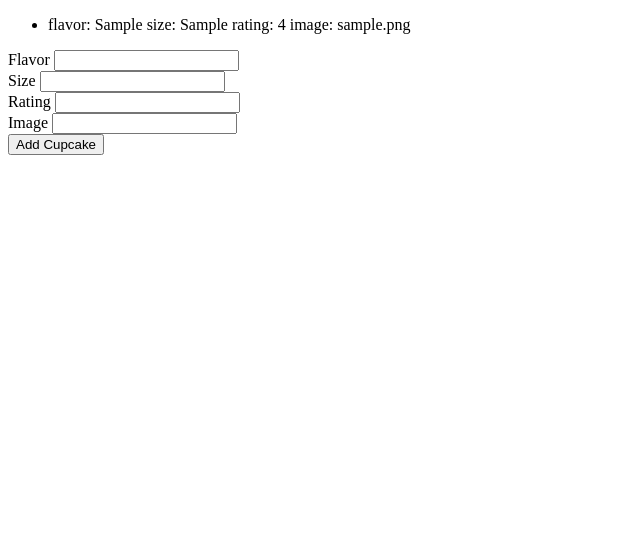
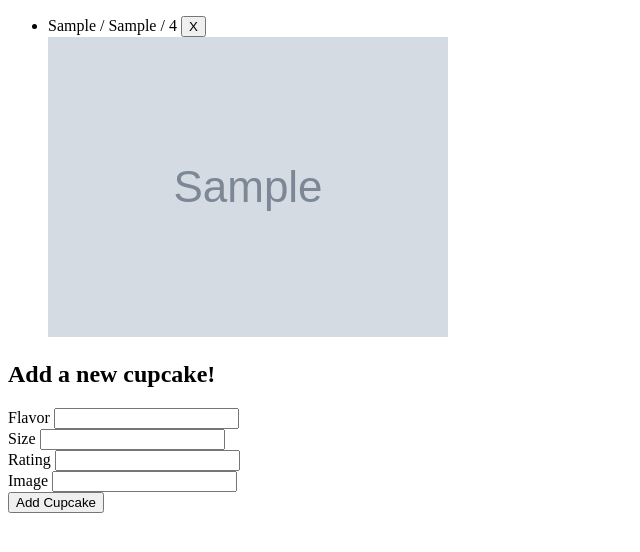
Before and after one commit to andrepautin/flask-cupcakes, a Flask app: page / in a window 1280 px wide. Shown: the top 552 px of the page, without its empty margins (0-640 px from the left). Run offline with Flask 2, Linux system fonts and the light colour scheme; tables that the repository leaves empty hold one stand-in row (values such as "Sample post"); grey boxes marked "Sample" are stand-in pictures; some libraries are stand-ins or nearby versions.

Commit message:
add more JS

```diff
--- a/app.py
+++ b/app.py
@@ -5,14 +5,14 @@ from models import db, connect_db, Cupcake
 
 app = Flask(__name__)
 
-app.config['SECRET_KEY'] = "secret"
 app.config['SQLALCHEMY_DATABASE_URI'] = "postgresql:///cupcakes"
 app.config['SQLALCHEMY_TRACK_MODIFICATIONS'] = False
+app.config['SECRET_KEY'] = "secret"
 
 toolbar = DebugToolbarExtension(app)
 
 connect_db(app)
-db.create_all()
+# db.create_all()
 
 @app.route("/")
 def root():
@@ -77,11 +77,12 @@ def create_cupcake():
          "rating": 10,
          "image": "imageurl.com"}
     """
+    data = request.json
 
-    flavor = request.json["flavor"]
-    size = request.json["size"]
-    rating = request.json["rating"]
-    image = request.json["image"]
+    flavor = data["flavor"]
+    size = data["size"]
+    rating = data["rating"]
+    image = data["image"] or None
 
     cupcake = Cupcake(flavor=flavor, size=size, rating=rating, image=image)
     db.session.add(cupcake)
@@ -126,7 +127,7 @@ def update_cupcake(cupcake_id):
     cupcake.rating = data["rating"]
     cupcake.image = data["image"]
 
-
+    db.session.add(cupcake)
     db.session.commit()
     serialized = cupcake.serialize()
 
--- a/static/handle_cupcakes.js
+++ b/static/handle_cupcakes.js
@@ -1,16 +1,72 @@
-const BASE_URL = "http://localhost:5000";
+const BASE_URL = "http://localhost:5000/api";
 
-async function getCupcakes() {
-    let response = await axios.get("/api/cupcakes");
+function generateCupcakeHTML(cupcake) {
+    return `
+        <div data-cupcake-id=${cupcake.id}>
+            <li>
+                ${cupcake.flavor} / ${cupcake.size} / ${cupcake.rating}
+                <button class="delete-button">X</button>
+            </li>
+            <img class="cupcake-img"
+                src="${cupcake.image}"
+                alt="(no image provided)"
+        </div>
+    `;
+}
+
+async function showCupcakesOnStart() {
+    // shows cupcakes when the page is loaded
+    let response = await axios.get(`${BASE_URL}/cupcakes`);
 
     for (let cupcake of response.data.cupcakes) {
-        let $cupcake = $(`<li>flavor: ${cupcake.flavor}
-                        size: ${cupcake.size}
-                        rating: ${cupcake.rating}
-                        image: ${cupcake.image}
-          </li>`);
-        $(".cupcakes-list").append($cupcake);
+        let newCupcake = $(generateCupcakeHTML(cupcake));
+        $(".cupcakes-list").append(newCupcake)
     }
+    console.log("showing cupcakes and form here");
 }
 
-$(getCupcakes);
+// async function createNewCupcake(evt) {
+//     evt.preventDefault();
+
+//     let flavor = $("#flavor").val();
+//     let size = $("#size").val();
+//     let rating = $("#rating").val();
+//     let image = $("#image").val();
+
+//     let newCupcakeResponse = await axios.post(`${BASE_URL}/cupcakes`, {
+//         flavor,
+//         size,
+//         rating,
+//         image
+//     });
+
+//     let newCupcake = $(generateCupcakeHTML(newCupcakeResponse.data));
+//     $(".cupcakes-list").append(newCupcake);
+//     $("#create-cupcake-form").trigger("reset");
+// }
+
+// $("#create-cupcake-form").on("submit", async function (evt) {
+async function createNewCupcake(evt) {
+    console.log("creating new cupcake");
+    evt.preventDefault();
+
+    let flavor = $("#form-flavor").val();
+    let size = $("#form-size").val();
+    let rating = $("#form-rating").val();
+    let image = $("#form-image").val();
+
+    const newCupcakeResponse = await axios.post(`${BASE_URL}/cupcakes`, {
+      flavor,
+      size,
+      rating,
+      image
+    });
+
+    let newCupcake = $(generateCupcakeHTML(newCupcakeResponse.data.cupcake));
+    $(".cupcakes-list").append(newCupcake);
+    $("#create-cupcake-form").trigger("reset");
+}
+
+
+$("#create-cupcake-form").on("submit", createNewCupcake);
+$(showCupcakesOnStart);
--- a/templates/base.html
+++ b/templates/base.html
@@ -9,22 +9,24 @@
 <body>
     <ul class="cupcakes-list">
     </ul>
-    <form class="create-cupcake-form">
+
+    <h2>Add a new cupcake!</h2>
+    <form id="create-cupcake-form">
         <div>
-            <label for="flavor">Flavor</label>
-            <input name="flavor" type="text" id="flavor">
+            <label for="form-flavor">Flavor</label>
+            <input name="flavor" type="text" id="form-flavor">
         </div>
         <div>
-            <label for="size">Size</label>
-            <input name= "size" type="text" id="size">
+            <label for="form-size">Size</label>
+            <input name= "size" type="text" id="form-size">
         </div>
         <div>
-            <label for="rating">Rating</label>
-            <input name="rating" type="text" id="rating">
+            <label for="form-rating">Rating</label>
+            <input type="number" name="rating" type="text" id="form-rating">
         </div>
         <div>
-            <label for="image">Image</label>
-            <input name="image" type="url" id="rating">
+            <label for="form-image">Image</label>
+            <input name="image" type="url" id="form-image">
         </div>
         <button type="submit">Add Cupcake</button>
     </form>
```
